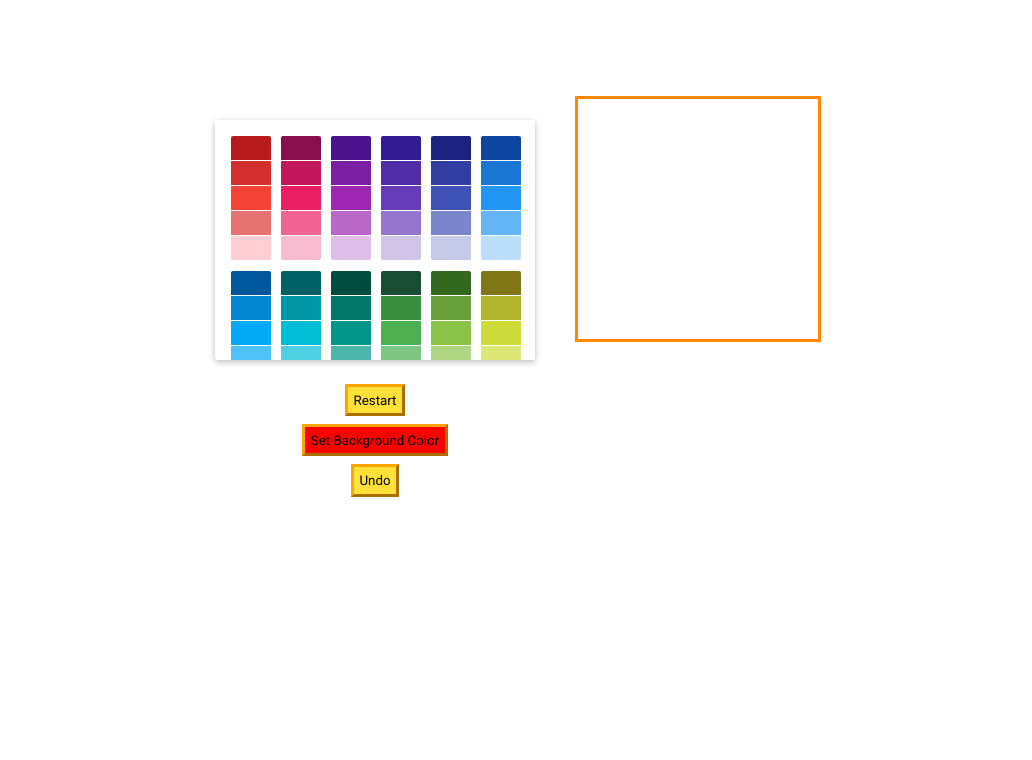
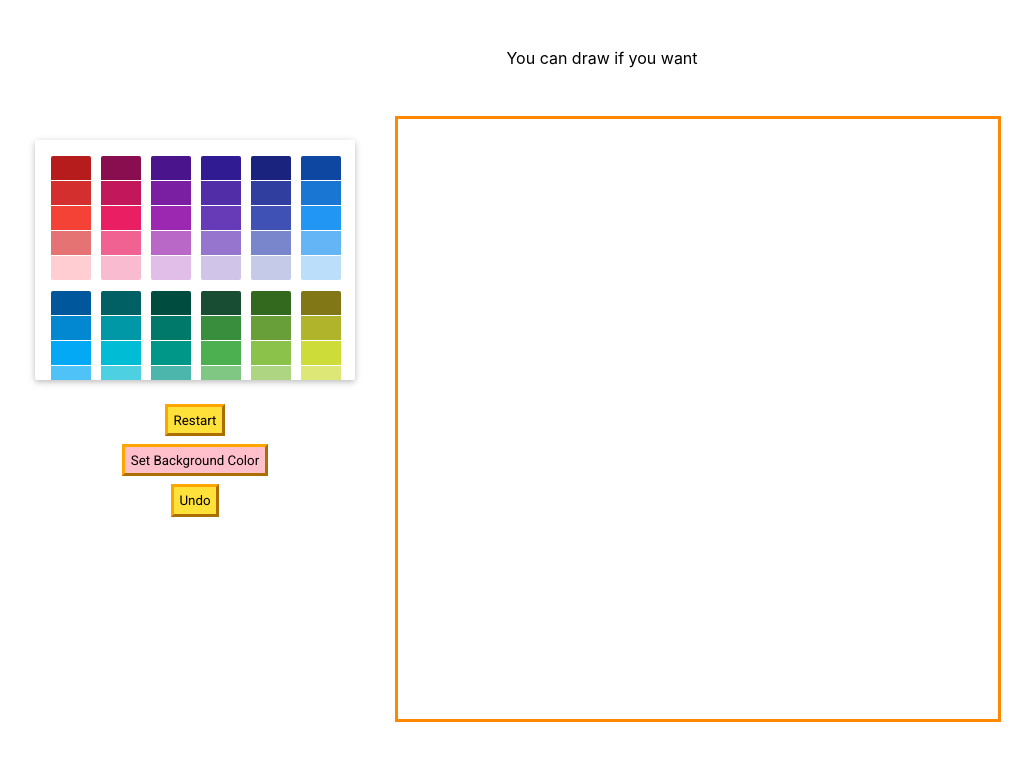
Before and after one commit to andreamaciasr/pixel-art, a React (Create React App) app: page / in a window 1280 px wide. Shown: the top 760 px of the page, without its empty margins (38-1070 px from the left). Built offline with nearby package versions, Linux system fonts and the light colour scheme.

Commit message:
undo works, but only pixel by pixel

```diff
--- a/src/components/Canvas/Canvas.js
+++ b/src/components/Canvas/Canvas.js
@@ -15,58 +15,73 @@ let id = 0;
 const NOT_YET_SET_COLOR = "not-yet-set";
 
 function createFreshCanvasState() {
-  return Array(10)
+  return Array(25)
     .fill()
-    .map(() => Array(10).fill(NOT_YET_SET_COLOR));
+    .map(() => Array(25).fill(NOT_YET_SET_COLOR));
 }
 
 export default function Canvas() {
   const [reset, setReset] = useState(false);
-  const [selectedColor, setSelectedColor] = useState("red");
+  const [selectedColor, setSelectedColor] = useState("pink");
   const [background, setBackground] = useState(NOT_YET_SET_COLOR);
   const [isMouseDown, setIsMouseDown] = useState(false);
   const [undo, setUndo] = useState(false);
   const [canvasState, setCanvasState] = useState(createFreshCanvasState());
   const [hoveredPixel, setHoveredPixel] = useState(null);
+  const [history, setHistory] = useState([createFreshCanvasState()]);
+  const [deleted, setDeleted] = useState([]);
+  const [strokeLength, setStrokeLength] = useState(0);
+
+  useEffect(() => {
+    setBackground("white");
+    console.log("history at beginning " + history);
+  }, []);
+
+  // useEffect(() => {
+  //   handleHistoryUpdate();
+  //  // console.log("history update colors " + history);
+  // }, [canvasState]);
 
   function updateColors(color, rowId, pixelId) {
-  setCanvasState(prevState => {
-    const newState = prevState.map(row => [...row]);
+    setCanvasState((prevState) => {
+      const newState = prevState.map((row) => [...row]);
       newState[rowId][pixelId] = color;
       return [...newState];
     });
+      console.log(canvasState);
   }
 
+  function handleAddToHistory() {
+    setHistory((prevHistory) => [canvasState, ...prevHistory]);
+  }
 
-  // function restart() {
-  //   const updatedCanvas = canvasState.map((row) =>
-  //     row.map(() => "white"),
-  //   );
-  //   handleCanvasUpdate(updatedCanvas);
-  // }
-
-
-  useEffect(() => {
-    console.log("Updated canvasState:", canvasState);
-  }, [canvasState]);
-
-  useEffect(() => {
-    setBackground("white");
-  }, []);
-
+  function handleUndo() {
+    if (history.length <= 1) {
+      setCanvasState(createFreshCanvasState());
+      setHistory([createFreshCanvasState()]);
+      return;
+    }
+    setDeleted((prevDeleted) => [...prevDeleted, history[0]]);
+    console.log("history before slice", history);
+    setHistory((prevHistory) => {
+      const newHistory = prevHistory.slice(1);
+      setCanvasState(newHistory[0]);
+      console.log("history after slice", newHistory);
+      return newHistory;
+    });
+  }
 
   function restart() {
     const updatedCanvas = createFreshCanvasState();
     handleCanvasUpdate(updatedCanvas);
+    setHistory([]);
+    setDeleted([]);
   }
 
   function handleCanvasUpdate(newCanvas) {
     setCanvasState(newCanvas);
   }
 
-  function handleUndo() {
-    setUndo(true);
-  }
 
   function handleUndoComplete() {
     setUndo(false);
@@ -85,9 +100,7 @@ function updateColors(color, rowId, pixelId) {
   }
 
   function handleSetBackground() {
-    console.log("Previous canvas state:", canvasState);
     setBackground(selectedColor);
-    console.log("New background color:", selectedColor);
   }
 
   function restart() {
@@ -102,12 +115,10 @@ function updateColors(color, rowId, pixelId) {
     setCanvasState(newCanvas);
   }
 
-
   return (
-    <div
-      onMouseDown={handleMouseDown}
-      onMouseUp={handleMouseUp}
-    >
+    <div onMouseDown={handleMouseDown}
+     onMouseUp={handleMouseUp}>
+      <div>You can draw if you want</div>
       <div className="main-container">
         <div className="options-container">
           <div className="color-picker-container">
@@ -142,6 +153,9 @@ function updateColors(color, rowId, pixelId) {
               updateColors={updateColors}
               canvasState={canvasState}
               handleMouseDown={handleMouseDown}
+              setStrokeLength={setStrokeLength}
+              strokeLength={strokeLength}
+              handleAddToHistory={handleAddToHistory}
             />
           ))}
         </div>
--- a/src/components/Pixel/Pixel.js
+++ b/src/components/Pixel/Pixel.js
@@ -12,20 +12,22 @@ export default function Pixel({
   setHoveredPixel,
   updateColors,
   background,
+  setStrokeLength,
+  strokeLength,
+  handleAddToHistory,
 }) {
 
 
-  useEffect(() => {
-   // console.log("background change");
-  }, [background, canvasState]);
 
   function handleClick() {
     updateColors(color, rowId, pixelId);
+    handleAddToHistory();
   }
 
   function handleMouseHover() {
     if (isMouseDown) {
       updateColors(color, rowId, pixelId);
+      handleAddToHistory();
     } else {
       setHoveredPixel({ row: rowId, column: pixelId });
     }
@@ -36,7 +38,18 @@ export default function Pixel({
   }
 
   function handleMouseDown() {
+  // setStrokeLength(strokeLength + 1);
     updateColors(color, rowId, pixelId);
+
+  }
+
+  function handleStrokeLength() {
+    let length = 0;
+    while(isMouseDown) {
+      length++;
+    }
+    setStrokeLength(length);
+    console.log(length);
   }
 
   const thisPixelIsTheOneThatsHovered =
--- a/src/components/Row/Row.js
+++ b/src/components/Row/Row.js
@@ -2,7 +2,7 @@ import "./Row.css";
 import Pixel from "../Pixel/Pixel";
 import { useEffect } from "react";
 
-export default function Row({ rowPixels, rowIdx, isMouseDown, background, hoveredPixel, setHoveredPixel, updateColors, canvasState, color }) {
+export default function Row({ rowPixels, rowIdx, isMouseDown, background, hoveredPixel, setHoveredPixel, updateColors, canvasState, color, setStrokeLength, strokeLength, handleAddToHistory }) {
 
 
   return (
@@ -21,6 +21,9 @@ export default function Row({ rowPixels, rowIdx, isMouseDown, background, hovere
           updateColors={updateColors}
           canvasState={canvasState}
           // handleMouseDown={handleMouseDown}
+          setStrokeLength={setStrokeLength}
+          strokeLength={strokeLength}
+          handleAddToHistory={handleAddToHistory}
         />
       ))}
     </div>
```
Lines whose indentation alone changed are shown as unchanged.
